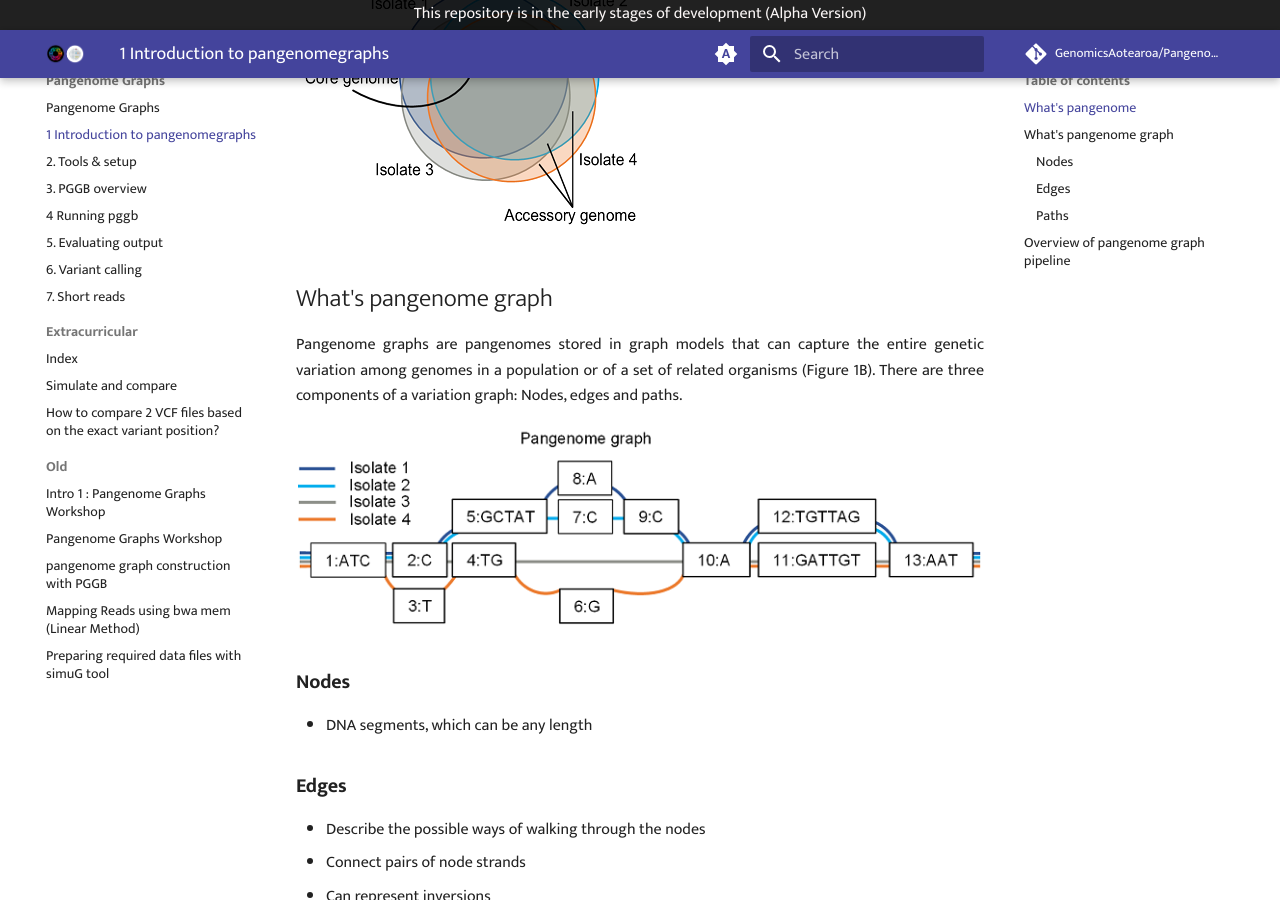
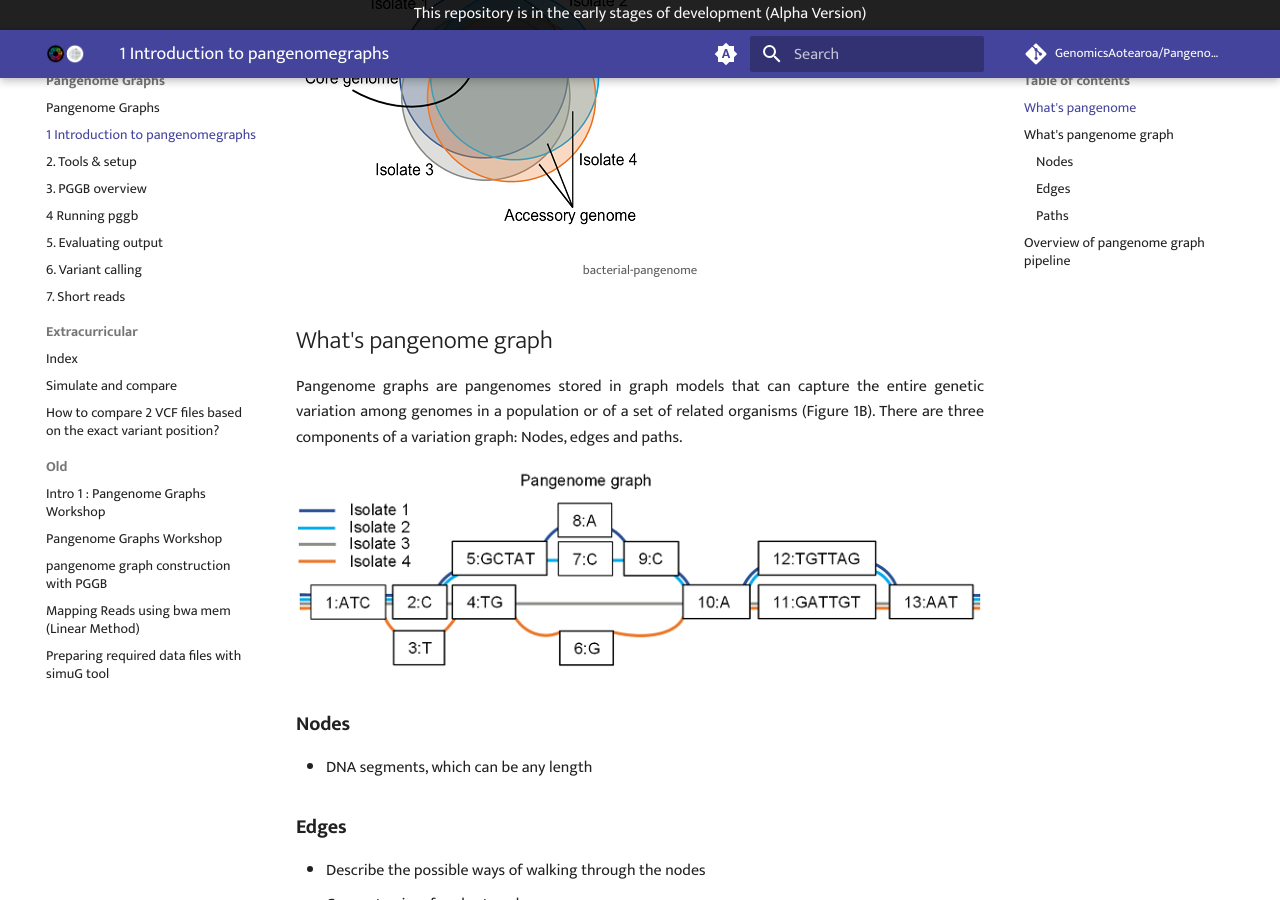
Before and after one commit to GenomicsAotearoa/Pangenome-Graphs-Workshop, an MkDocs documentation site: the page built from docs/1_Introduction_to_pangenomegraphs.md, in a window 1280 px wide and 900 px high, scrolled down 466 px. Built offline with MkDocs 1.6.1 and Material for MkDocs 9.7.7, drawn with Linux system fonts in a browser that asks for light colours; comment, search, counter and statistics services are not loaded.

Commit message:
Update 1_Introduction_to_pangenomegraphs.md

```diff
--- a/docs/1_Introduction_to_pangenomegraphs.md
+++ b/docs/1_Introduction_to_pangenomegraphs.md
@@ -6,6 +6,7 @@ A pangenome is defined as the comprehensive collection of whole-genome sequences
 </p>
 
 ![bacterial-pangenome](theme_figures/bacterial-pangenome-small.png)
+<center><small>bacterial-pangenome</small></center>
 
 ## What's pangenome graph
 <p align="justify">
```
